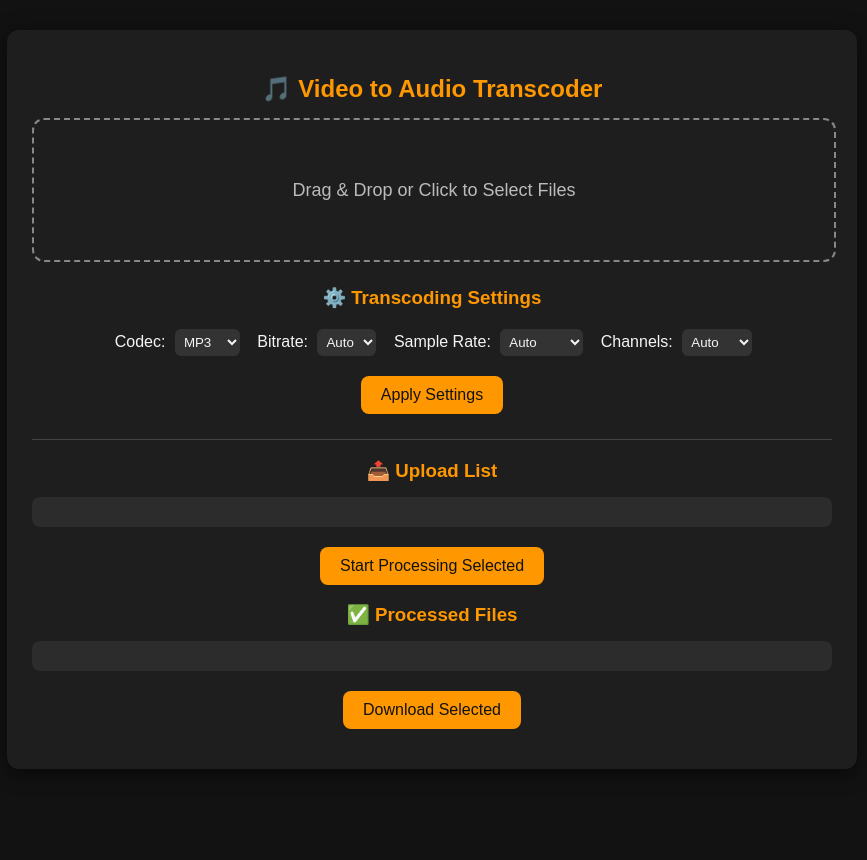
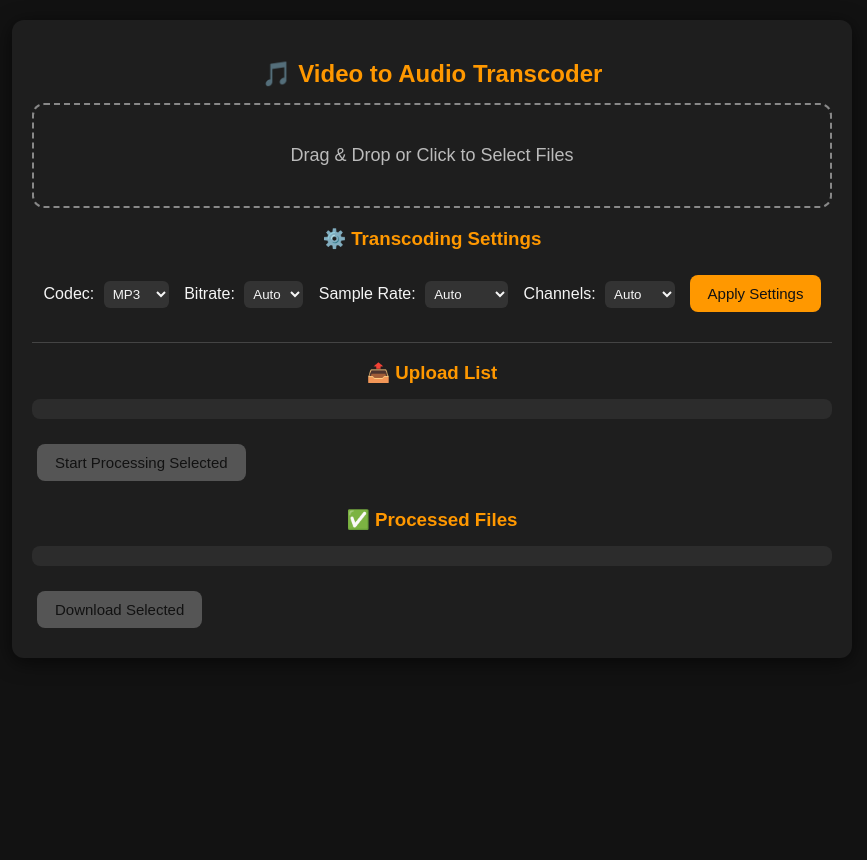
Before and after one commit to trholy/video2audio, a Flask app: page / in a window 1280 px wide. Shown: the whole page, without its empty margins (208-1075 px from the left). After the commit the page ends 628 px from the top, so only its background shows below. Run offline with Flask 3, Linux system fonts and the light colour scheme; data that the repository does not hold is empty.

Commit message:
Restructured index.html.

```diff
--- /dev/null
+++ b/src/video2audio/static/css/style.css
@@ -0,0 +1,99 @@
+body {
+    margin: 0;
+    font-family: Arial, sans-serif;
+    background-color: #121212;
+    color: #f5f5f5;
+    display: flex;
+    justify-content: center;
+    align-items: flex-start;
+    min-height: 100vh;
+    padding: 20px;
+}
+.container {
+    width: 100%;
+    max-width: 800px;
+    background: #1e1e1e;
+    padding: 20px;
+    border-radius: 12px;
+    box-shadow: 0 4px 20px rgba(0,0,0,0.6);
+}
+h2, h3 {
+    text-align: center;
+    color: #ff9800;
+    margin-bottom: 15px;
+}
+#drop-zone {
+    border: 2px dashed #888;
+    border-radius: 12px;
+    text-align: center;
+    padding: 40px;
+    font-size: 18px;
+    margin-bottom: 20px;
+    color: #bbb;
+    transition: background 0.3s, border-color 0.3s;
+    cursor: pointer;
+}
+#drop-zone.hover {
+    background-color: #2c2c2c;
+    border-color: #ff9800;
+    color: #ff9800;
+}
+.list-container {
+    background: #2c2c2c;
+    border-radius: 8px;
+    padding: 10px;
+    margin-bottom: 15px;
+    max-height: 200px;
+    overflow-y: auto;
+    font-size: 14px;
+}
+.list-container div {
+    margin: 5px 0;
+}
+label {
+    margin-left: 6px;
+    cursor: pointer;
+}
+button {
+    display: inline-block;
+    margin: 10px 5px;
+    padding: 10px 18px;
+    font-size: 15px;
+    border: none;
+    border-radius: 8px;
+    cursor: pointer;
+    background-color: #ff9800;
+    color: #121212;
+    transition: background 0.3s;
+}
+button:hover:enabled {
+    background-color: #e68900;
+}
+button:disabled {
+    background-color: #555;
+    cursor: not-allowed;
+}
+select {
+    margin: 5px;
+    padding: 5px;
+    border-radius: 6px;
+    border: none;
+    background: #333;
+    color: #f5f5f5;
+}
+.settings-panel {
+    text-align: center;
+    margin-bottom: 20px;
+}
+.status {
+    text-align: center;
+    margin: 10px 0;
+    font-size: 14px;
+    color: #76ff03;
+    display: none;
+}
+hr {
+    border: 0;
+    border-top: 1px solid #444;
+    margin: 15px 0;
+}
--- /dev/null
+++ b/src/video2audio/static/js/main.js
@@ -0,0 +1,180 @@
+const dropZone = document.getElementById("drop-zone");
+const fileInput = document.getElementById("file-input");
+const uploadListDiv = document.getElementById("upload-list");
+const processedListDiv = document.getElementById("processed-list");
+const processBtn = document.getElementById("process-btn");
+const downloadBtn = document.getElementById("download-btn");
+const statusDiv = document.getElementById("status");
+
+// Utility: show status message
+function showStatus(msg, success=true, persistent=false) {
+    statusDiv.textContent = msg;
+    statusDiv.style.color = success ? "#76ff03" : "#ff5252";
+    statusDiv.style.display = "block";
+
+    if (!persistent) {
+        setTimeout(()=>statusDiv.style.display="none", 8000); // auto-hide after 8s if not persistent
+    }
+}
+
+// Enable/disable buttons based on selections
+function updateButtons() {
+    processBtn.disabled = uploadListDiv.querySelectorAll("input:checked").length === 0;
+    downloadBtn.disabled = processedListDiv.querySelectorAll("input:checked").length === 0;
+}
+
+// Click to open file dialog
+dropZone.addEventListener("click", () => fileInput.click());
+fileInput.addEventListener("change", () => uploadFiles(fileInput.files));
+
+// Drag & drop events
+dropZone.addEventListener("dragover", e=>{ e.preventDefault(); dropZone.classList.add("hover"); });
+dropZone.addEventListener("dragleave", ()=>dropZone.classList.remove("hover"));
+dropZone.addEventListener("drop", e=>{
+    e.preventDefault();
+    dropZone.classList.remove("hover");
+    uploadFiles(e.dataTransfer.files);
+});
+
+// Upload files
+function uploadFiles(files) {
+    showStatus("⬆️ Uploading files...", true, true); // persistent
+    const formData = new FormData();
+    for(let f of files) formData.append("files[]", f);
+
+    fetch("/upload", {method:"POST", body:formData})
+    .then(res=>res.json())
+    .then(()=>{
+        refreshUploadList();
+        showStatus("✅ Files uploaded", true); // now auto-hide after default time
+    });
+}
+
+// Refresh lists
+function refreshUploadList() {
+    fetch("/upload_list")
+    .then(res=>res.json())
+    .then(data=>{
+        uploadListDiv.innerHTML = "";
+        data.files.forEach(f=>{
+            const div = document.createElement("div");
+            const checkbox = document.createElement("input");
+            checkbox.type="checkbox"; checkbox.value=f; checkbox.id="upload-"+f;
+            checkbox.addEventListener("change", updateButtons);
+            const label = document.createElement("label");
+            label.htmlFor="upload-"+f;
+            label.textContent=f;
+            div.appendChild(checkbox);
+            div.appendChild(label);
+            uploadListDiv.appendChild(div);
+        });
+        updateButtons();
+    });
+}
+
+function refreshProcessedList() {
+    fetch("/processed_files")
+    .then(res=>res.json())
+    .then(data=>{
+        processedListDiv.innerHTML = "";
+        data.files.forEach(f=>{
+            const div = document.createElement("div");
+            const checkbox = document.createElement("input");
+            checkbox.type="checkbox"; checkbox.value=f; checkbox.id="processed-"+f;
+            checkbox.addEventListener("change", updateButtons);
+            const label = document.createElement("label");
+            label.htmlFor="processed-"+f;
+            label.textContent=f;
+            div.appendChild(checkbox);
+            div.appendChild(label);
+            processedListDiv.appendChild(div);
+        });
+        updateButtons();
+    });
+}
+
+// Poll processed list every 3 seconds
+setInterval(refreshProcessedList, 3000);
+
+// Start processing
+function startProcessing() {
+    const selected = Array.from(uploadListDiv.querySelectorAll("input:checked")).map(cb=>cb.value);
+    if (!selected.length) return;
+
+    showStatus("🔄 Processing started...", true, true); // persistent
+
+    fetch("/start_processing", {
+        method:"POST",
+        headers:{"Content-Type":"application/json"},
+        body:JSON.stringify({files:selected})
+    }).then(()=> {
+        refreshUploadList();
+        waitForProcessingCompletion(selected);
+    });
+}
+
+// Poll until all files are processed
+function waitForProcessingCompletion(files) {
+    const interval = setInterval(()=>{
+        fetch("/processed_files")
+        .then(res=>res.json())
+        .then(data=>{
+            const processedFiles = data.files;
+            const remaining = files.filter(f => !processedFiles.includes(f));
+            if (remaining.length === 0) {
+                clearInterval(interval);
+                showStatus("✅ Processing completed", true); // auto-hide after 8s
+                refreshProcessedList();
+            }
+        });
+    }, 2000); // check every 2 seconds
+}
+
+// Download selected files
+function downloadSelected() {
+    const selected = Array.from(processedListDiv.querySelectorAll("input:checked")).map(cb=>cb.value);
+    if (!selected.length) return;
+
+    showStatus("⬇️ Downloading...", true, true); // persistent
+
+    let completed = 0;
+    selected.forEach(f=>{
+        fetch("/download/" + encodeURIComponent(f))
+        .then(resp => resp.blob())
+        .then(blob => {
+            const url = URL.createObjectURL(blob);
+            const a = document.createElement("a");
+            a.href = url;
+            a.download = f;
+            document.body.appendChild(a);
+            a.click();
+            document.body.removeChild(a);
+            URL.revokeObjectURL(url);
+            completed++;
+            if (completed === selected.length) {
+                showStatus("✅ Download completed", true); // now auto-hide
+            }
+        });
+    });
+}
+
+// Apply settings
+function applySettings() {
+    const settings = {
+        codec: document.getElementById("codec").value,
+        bitrate: document.getElementById("bitrate").value,
+        samplerate: document.getElementById("samplerate").value,
+        channels: document.getElementById("channels").value
+    };
+    fetch("/settings", {
+        method: "POST",
+        headers: {"Content-Type": "application/json"},
+        body: JSON.stringify(settings)
+    })
+    .then(res=>res.json())
+    .then(()=>showStatus("✅ Settings applied"));
+}
+
+// Initial refresh
+refreshUploadList();
+refreshProcessedList();
--- a/src/video2audio/templates/index.html
+++ b/src/video2audio/templates/index.html
@@ -2,110 +2,16 @@
 <html lang="en">
 <head>
 <meta charset="UTF-8">
+<meta name="viewport" content="width=device-width, initial-scale=1.0">
 <title>Video to Audio Transcoder</title>
-<style>
-    body {
-        margin: 0;
-        font-family: Arial, sans-serif;
-        background-color: #121212;
-        color: #f5f5f5;
-        display: flex;
-        justify-content: center;
-        align-items: flex-start;
-        min-height: 100vh;
-        padding: 30px;
-    }
-
-    .container {
-        width: 100%;
-        max-width: 800px;
-        background: #1e1e1e;
-        padding: 25px;
-        border-radius: 12px;
-        box-shadow: 0 4px 20px rgba(0,0,0,0.6);
-    }
-
-    h2, h3 {
-        text-align: center;
-        color: #ff9800;
-        margin-bottom: 15px;
-    }
-
-    #drop-zone {
-        width: 100%;
-        height: 140px;
-        border: 2px dashed #888;
-        border-radius: 12px;
-        text-align: center;
-        line-height: 140px;
-        font-size: 18px;
-        margin-bottom: 25px;
-        color: #bbb;
-        transition: background 0.3s, border-color 0.3s;
-        cursor: pointer;
-    }
-    #drop-zone.hover {
-        background-color: #2c2c2c;
-        border-color: #ff9800;
-        color: #ff9800;
-    }
-
-    .list-container {
-        background: #2c2c2c;
-        border-radius: 8px;
-        padding: 15px;
-        margin-bottom: 20px;
-        max-height: 200px;
-        overflow-y: auto;
-    }
-
-    label {
-        margin-left: 8px;
-    }
-
-    button {
-        display: block;
-        margin: 15px auto;
-        padding: 10px 20px;
-        font-size: 16px;
-        border: none;
-        border-radius: 8px;
-        cursor: pointer;
-        background-color: #ff9800;
-        color: #121212;
-        transition: background 0.3s;
-    }
-    button:hover {
-        background-color: #e68900;
-    }
-
-    select {
-        margin: 5px;
-        padding: 5px;
-        border-radius: 6px;
-        border: none;
-        background: #333;
-        color: #f5f5f5;
-    }
-
-    .settings-panel {
-        text-align: center;
-        margin-bottom: 25px;
-    }
-
-    hr {
-        border: 0;
-        border-top: 1px solid #444;
-        margin: 20px 0;
-    }
-</style>
+<link rel="stylesheet" href="{{ url_for('static', filename='css/style.css') }}">
 </head>
 <body>
 <div class="container">
     <h2>🎵 Video to Audio Transcoder</h2>
 
     <div id="drop-zone">Drag & Drop or Click to Select Files</div>
-    <input type="file" id="file-input" multiple style="display:none;">
+    <input type="file" id="file-input" multiple hidden>
 
     <h3>⚙️ Transcoding Settings</h3>
     <div class="settings-panel">
@@ -141,127 +47,19 @@
         </select>
 
         <button onclick="applySettings()">Apply Settings</button>
+        <div id="status" class="status"></div>
     </div>
     <hr>
 
     <h3>📤 Upload List</h3>
     <div class="list-container" id="upload-list"></div>
-    <button onclick="startProcessing()">Start Processing Selected</button>
+    <button id="process-btn" onclick="startProcessing()" disabled>Start Processing Selected</button>
 
     <h3>✅ Processed Files</h3>
     <div class="list-container" id="processed-list"></div>
-    <button onclick="downloadSelected()">Download Selected</button>
+    <button id="download-btn" onclick="downloadSelected()" disabled>Download Selected</button>
 </div>
 
-<script>
-const dropZone = document.getElementById("drop-zone");
-const fileInput = document.getElementById("file-input");
-const uploadListDiv = document.getElementById("upload-list");
-const processedListDiv = document.getElementById("processed-list");
-
-// Click to open file dialog
-dropZone.addEventListener("click", () => fileInput.click());
-fileInput.addEventListener("change", () => uploadFiles(fileInput.files));
-
-// Drag & drop events
-dropZone.addEventListener("dragover", e=>{ e.preventDefault(); dropZone.classList.add("hover"); });
-dropZone.addEventListener("dragleave", ()=>dropZone.classList.remove("hover"));
-dropZone.addEventListener("drop", e=>{ e.preventDefault(); dropZone.classList.remove("hover"); uploadFiles(e.dataTransfer.files); });
-
-// Upload files
-function uploadFiles(files) {
-    const formData = new FormData();
-    for(let f of files) formData.append("files[]", f);
-    fetch("/upload", {method:"POST", body:formData})
-    .then(res=>res.json())
-    .then(data=>refreshUploadList());
-}
-
-// Refresh lists
-function refreshUploadList() {
-    fetch("/upload_list")
-    .then(res=>res.json())
-    .then(data=>{
-        uploadListDiv.innerHTML = "";
-        data.files.forEach(f=>{
-            const div = document.createElement("div");
-            const checkbox = document.createElement("input");
-            checkbox.type="checkbox"; checkbox.value=f; checkbox.id=f;
-            const label = document.createElement("label"); label.htmlFor=f; label.textContent=f;
-            div.appendChild(checkbox); div.appendChild(label);
-            uploadListDiv.appendChild(div);
-        });
-    });
-}
-
-function refreshProcessedList() {
-    fetch("/processed_files")
-    .then(res=>res.json())
-    .then(data=>{
-        processedListDiv.innerHTML = "";
-        data.files.forEach(f=>{
-            const div = document.createElement("div");
-            const checkbox = document.createElement("input");
-            checkbox.type="checkbox"; checkbox.value=f; checkbox.id=f;
-            const label = document.createElement("label"); label.htmlFor=f; label.textContent=f;
-            div.appendChild(checkbox); div.appendChild(label);
-            processedListDiv.appendChild(div);
-        });
-    });
-}
-
-// Poll processed list every 3 seconds
-setInterval(refreshProcessedList, 3000);
-
-// Start processing
-function startProcessing() {
-    const selected = Array.from(uploadListDiv.querySelectorAll("input[type=checkbox]:checked")).map(cb=>cb.value);
-    fetch("/start_processing", {
-        method:"POST",
-        headers:{"Content-Type":"application/json"},
-        body:JSON.stringify({files:selected})
-    })
-    .then(res=>res.json())
-    .then(data=>{
-        refreshUploadList();
-    });
-}
-
-// Download selected files
-function downloadSelected() {
-    const selected = Array.from(processedListDiv.querySelectorAll("input[type=checkbox]:checked")).map(cb=>cb.value);
-    selected.forEach(f=>{
-        const a = document.createElement("a");
-        a.href = "/download/" + encodeURIComponent(f);
-        a.download = f;
-        document.body.appendChild(a);
-        a.click();
-        document.body.removeChild(a);
-    });
-}
-
-// Apply settings
-function applySettings() {
-    const settings = {
-        codec: document.getElementById("codec").value,
-        bitrate: document.getElementById("bitrate").value,
-        samplerate: document.getElementById("samplerate").value,
-        channels: document.getElementById("channels").value
-    };
-    fetch("/settings", {
-        method: "POST",
-        headers: {"Content-Type": "application/json"},
-        body: JSON.stringify(settings)
-    })
-    .then(res=>res.json())
-    .then(data=>{
-        alert("✅ Settings applied: " + JSON.stringify(data.settings));
-    });
-}
-
-// Initial refresh
-refreshUploadList();
-refreshProcessedList();
-</script>
+<script src="{{ url_for('static', filename='js/main.js') }}"></script>
 </body>
 </html>
```
